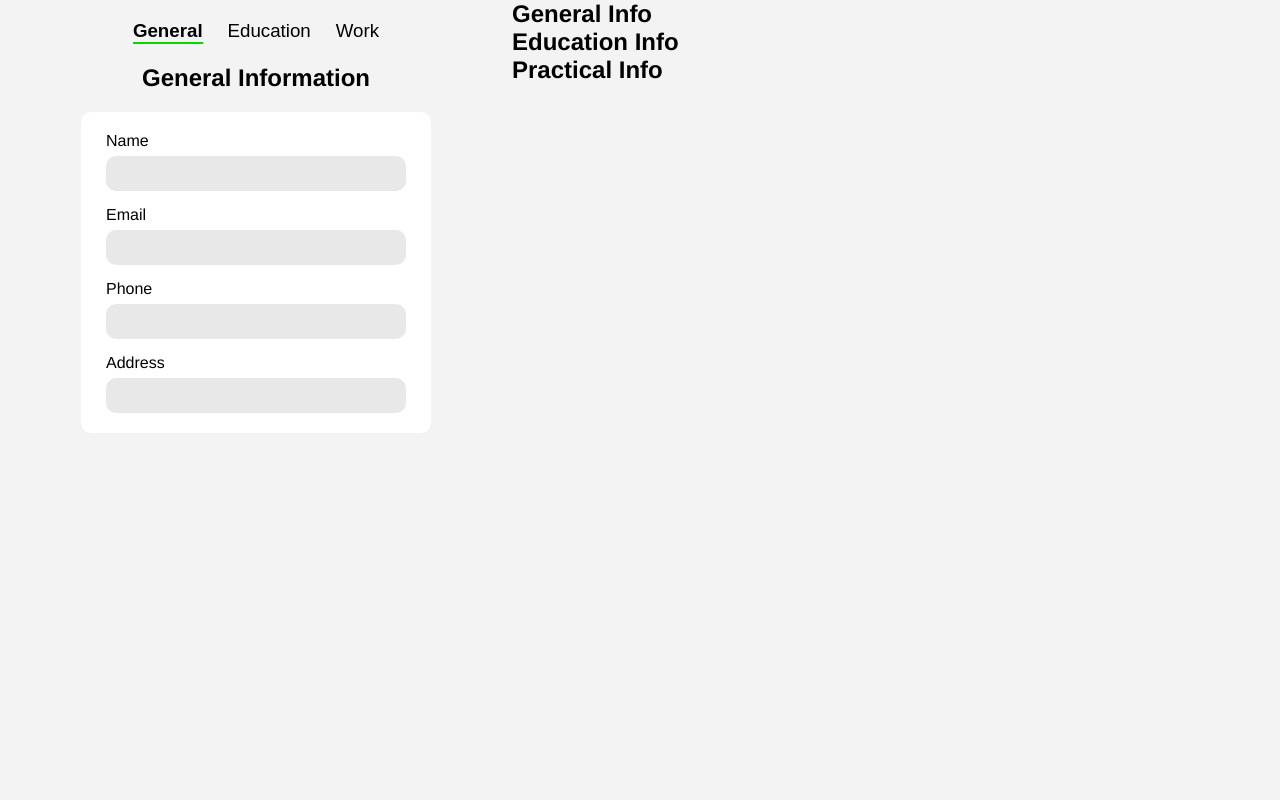
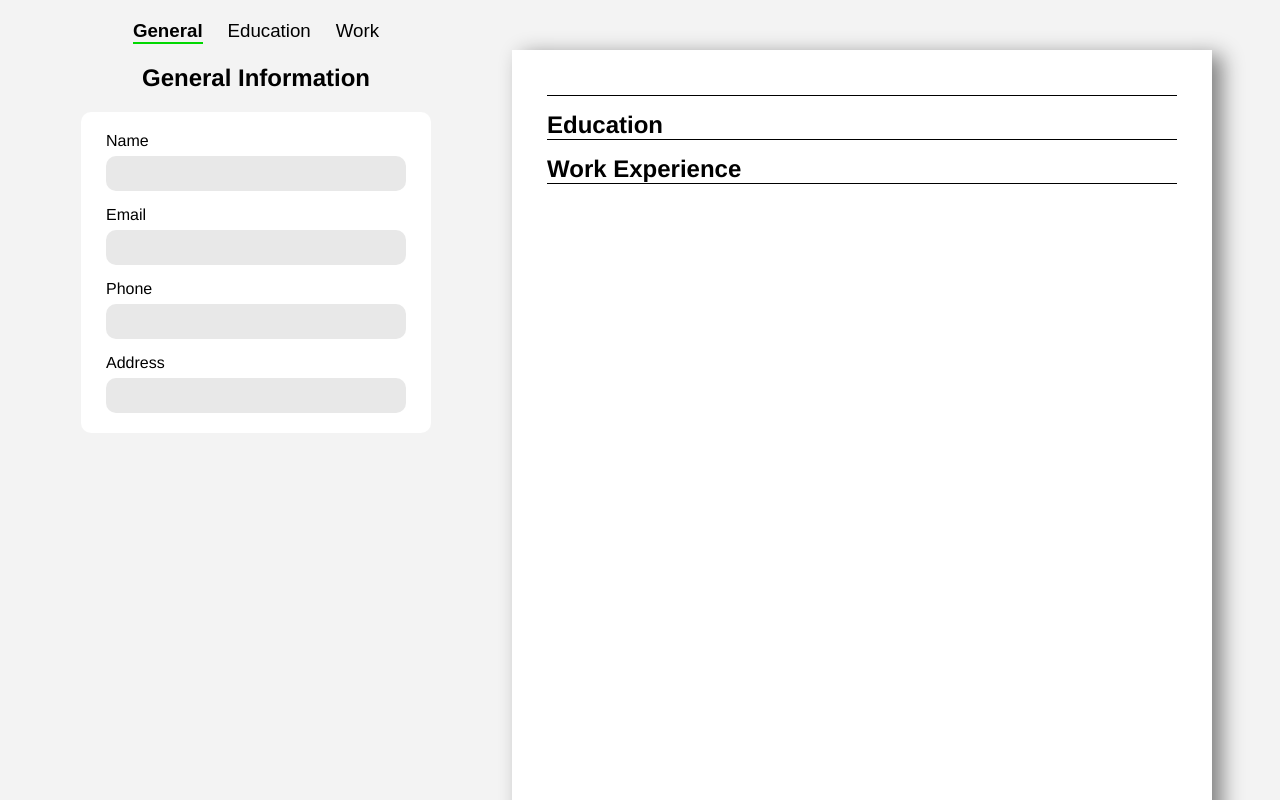
Before and after one commit to fau446/cv-application, a React (Vite) app: page / in a window 1280 px wide. Shown: the top 800 px of the page. Built offline with nearby package versions, Linux system fonts and the light colour scheme.

Commit message:
Finish CV styling

```diff
--- a/src/components/CV/CV.jsx
+++ b/src/components/CV/CV.jsx
@@ -1,37 +1,52 @@
+import styles from "./CV.module.css";
+
 function CV({ generalInfo, educationInfo, practicalInfo }) {
   return (
-    <>
-      <div>
-        <h2>General Info</h2>
-        <p>{generalInfo.name}</p>
+    <div className={styles.cv}>
+      <div className={styles.generalSection}>
+        <p className={styles.name}>{generalInfo.name}</p>
         <p>{generalInfo.email}</p>
         <p>{generalInfo.phone}</p>
         <p>{generalInfo.address}</p>
       </div>
-      <div>
-        <h2>Education Info</h2>
+      <div className={styles.educationSection}>
+        <h2 className={styles.header}>Education</h2>
         {educationInfo.map((item) => (
-          <div key={item.uniqueId}>
-            <p>{item.schoolName}</p>
+          <div key={item.uniqueId} className={styles.entry}>
+            <div className={styles.top}>
+              <p className={styles.bold}>{item.schoolName}</p>
+              <div className={styles.date}>
+                <p className={styles.bold}>{item.startDate}</p>
+                {item.startDate && item.endDate && (
+                  <p className={styles.bold}>-</p>
+                )}
+                <p className={styles.bold}>{item.endDate}</p>
+              </div>
+            </div>
             <p>{item.degree}</p>
-            <p>{item.startDate}</p>
-            <p>{item.endDate}</p>
           </div>
         ))}
       </div>
-      <div>
-        <h2>Practical Info</h2>
+      <div className={styles.practicalSection}>
+        <h2 className={styles.header}>Work Experience</h2>
         {practicalInfo.map((item) => (
           <div key={item.uniqueId}>
-            <p>{item.company}</p>
+            <div className={styles.top}>
+              <p className={styles.bold}>{item.company}</p>
+              <div className={styles.date}>
+                <p className={styles.bold}>{item.startDate}</p>
+                {item.startDate && item.endDate && (
+                  <p className={styles.bold}>-</p>
+                )}
+                <p className={styles.bold}>{item.endDate}</p>
+              </div>
+            </div>
             <p>{item.position}</p>
-            <p>{item.startDate}</p>
-            <p>{item.endDate}</p>
             <p>{item.location}</p>
           </div>
         ))}
       </div>
-    </>
+    </div>
   );
 }
 
--- /dev/null
+++ b/src/components/CV/CV.module.css
@@ -0,0 +1,48 @@
+.cv {
+  background-color: white;
+  height: 987px;
+  width: 700px;
+  margin: 50px 0;
+  padding: 35px;
+  box-shadow: 10px 5px 20px grey;
+}
+
+.generalSection,
+.educationSection,
+.practicalSection {
+  margin: 0 0 15px 0;
+}
+
+.generalSection {
+  /* Put line divider at the bottom of general section */
+  padding: 0 0 5px 0;
+  border-bottom: 1px solid black;
+}
+
+.name {
+  font-size: 2em;
+  font-weight: bold;
+  padding: 0 0 5px 0;
+}
+
+.header {
+  border-bottom: 1px solid black;
+}
+
+.bold {
+  font-weight: bold;
+}
+
+.entry {
+  margin: 0 0 10px 0;
+}
+
+.top {
+  display: flex;
+  justify-content: space-between;
+}
+
+.date {
+  display: flex;
+  gap: 5px;
+}
```
